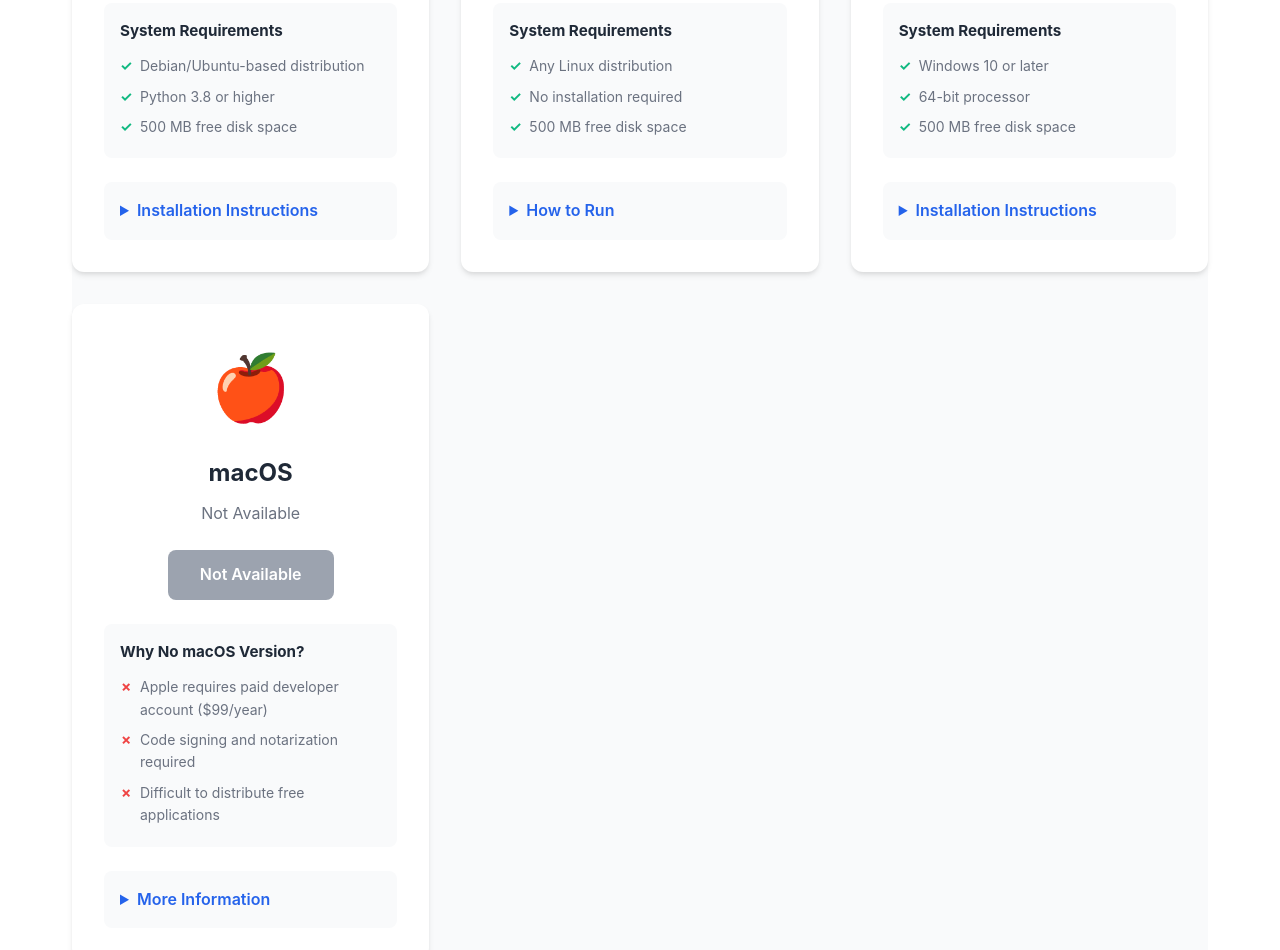
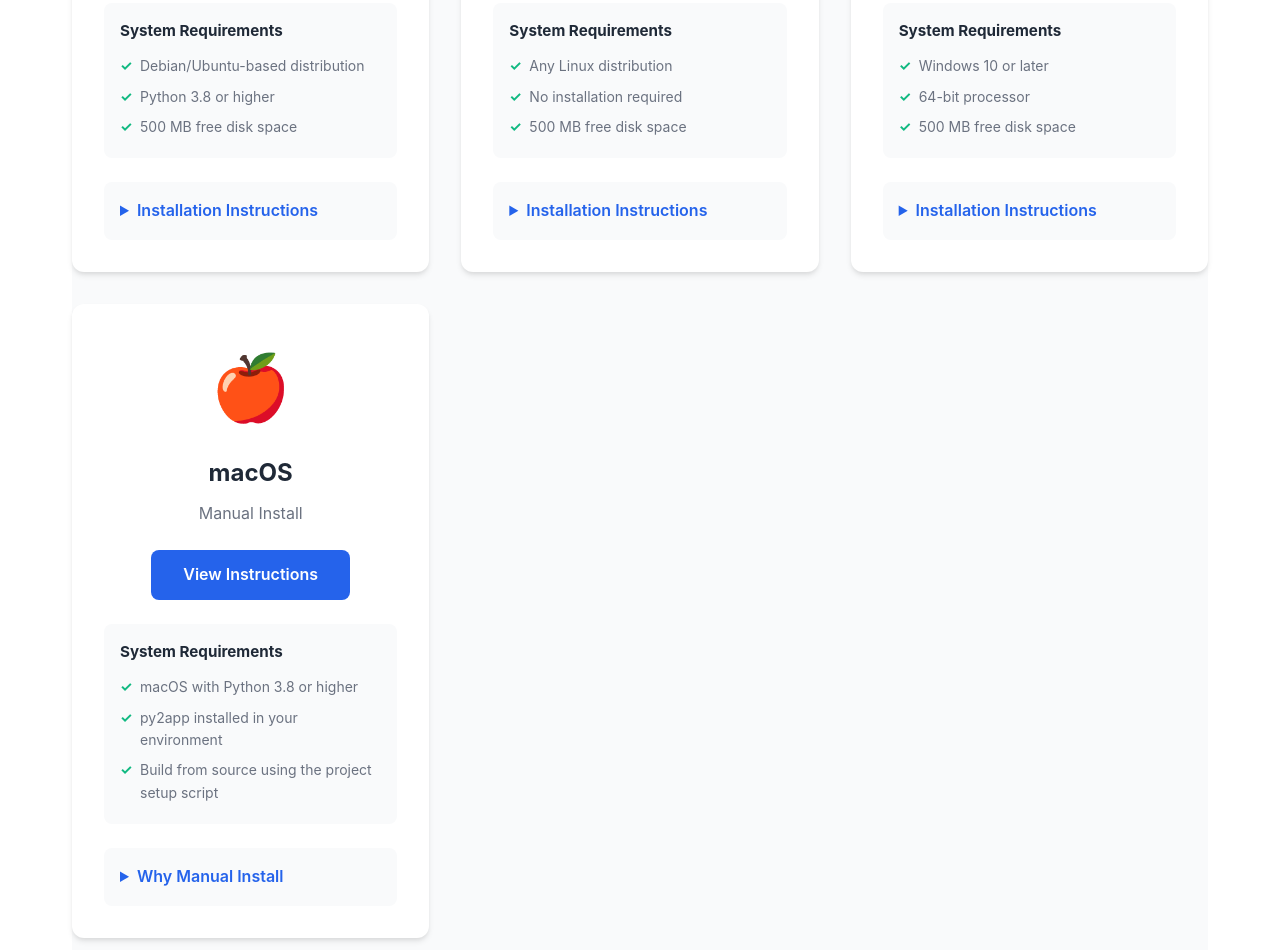
Before and after one commit to hiattzhao/home-inventory-website, a plain HTML site: page index.html in a window 1280 px wide. Shown: the part 981-1931 px from the top of the page. Drawn offline with Linux system fonts and the light colour scheme.

Commit message:
Update macOS install instructions

```diff
--- a/index.html
+++ b/index.html
@@ -136,7 +136,7 @@ sudo apt-get install -f</pre>
                     </div>
                     <div class="install-info">
                         <details>
-                            <summary>How to Run</summary>
+                            <summary>Installation Instructions</summary>
                             <pre>chmod +x Home_Inventory_Manager-1.0.0-x86_64.AppImage
 ./Home_Inventory_Manager-1.0.0-x86_64.AppImage</pre>
                             <p>AppImage is portable - just download and run!</p>
@@ -173,24 +173,37 @@ sudo apt-get install -f</pre>
                 <div class="download-card">
                     <div class="platform-icon">🍎</div>
                     <h3>macOS</h3>
-                    <p>Not Available</p>
-                    <div class="download-btn disabled" style="background-color: #9ca3af; cursor: not-allowed;">
-                        Not Available
-                    </div>
-                    <div class="requirements macos-unavailable">
-                        <h4>Why No macOS Version?</h4>
+                    <p>Manual Install</p>
+                    <a href="https://github.com/hiattzhao/home-inventory-app#exporting-for-macos-with-py2app"
+                        class="download-btn" target="_blank" rel="noopener noreferrer"
+                        aria-label="View manual macOS installation instructions for Home Inventory Manager">
+                        View Instructions
+                    </a>
+                    <div class="requirements">
+                        <h4>System Requirements</h4>
                         <ul>
-                            <li>Apple requires paid developer account ($99/year)</li>
-                            <li>Code signing and notarization required</li>
-                            <li>Difficult to distribute free applications</li>
+                            <li>macOS with Python 3.8 or higher</li>
+                            <li>py2app installed in your environment</li>
+                            <li>Build from source using the project setup script</li>
                         </ul>
                     </div>
                     <div class="install-info">
                         <details>
-                            <summary>More Information</summary>
-                            <p>Apple makes it difficult to release free applications without a paid developer account
-                                and code signing requirements. A macOS version may be provided in the future if there is
-                                sufficient demand.</p>
+                            <summary>Why Manual Install</summary>
+                            <div style="margin-top: 0.5rem; display: flex; flex-direction: column; gap: 0.4rem;">
+                                <div style="display: flex; align-items: center; gap: 0.5rem;">
+                                    <span style="color: #dc2626; font-size: 1.1rem;">✗</span>
+                                    <span>Apple requires paid developer account ($99/year)</span>
+                                </div>
+                                <div style="display: flex; align-items: center; gap: 0.5rem;">
+                                    <span style="color: #dc2626; font-size: 1.1rem;">✗</span>
+                                    <span>Code signing and notarization required</span>
+                                </div>
+                                <div style="display: flex; align-items: center; gap: 0.5rem;">
+                                    <span style="color: #dc2626; font-size: 1.1rem;">✗</span>
+                                    <span>Difficult to distribute free applications</span>
+                                </div>
+                            </div>
                         </details>
                     </div>
                 </div>
```
